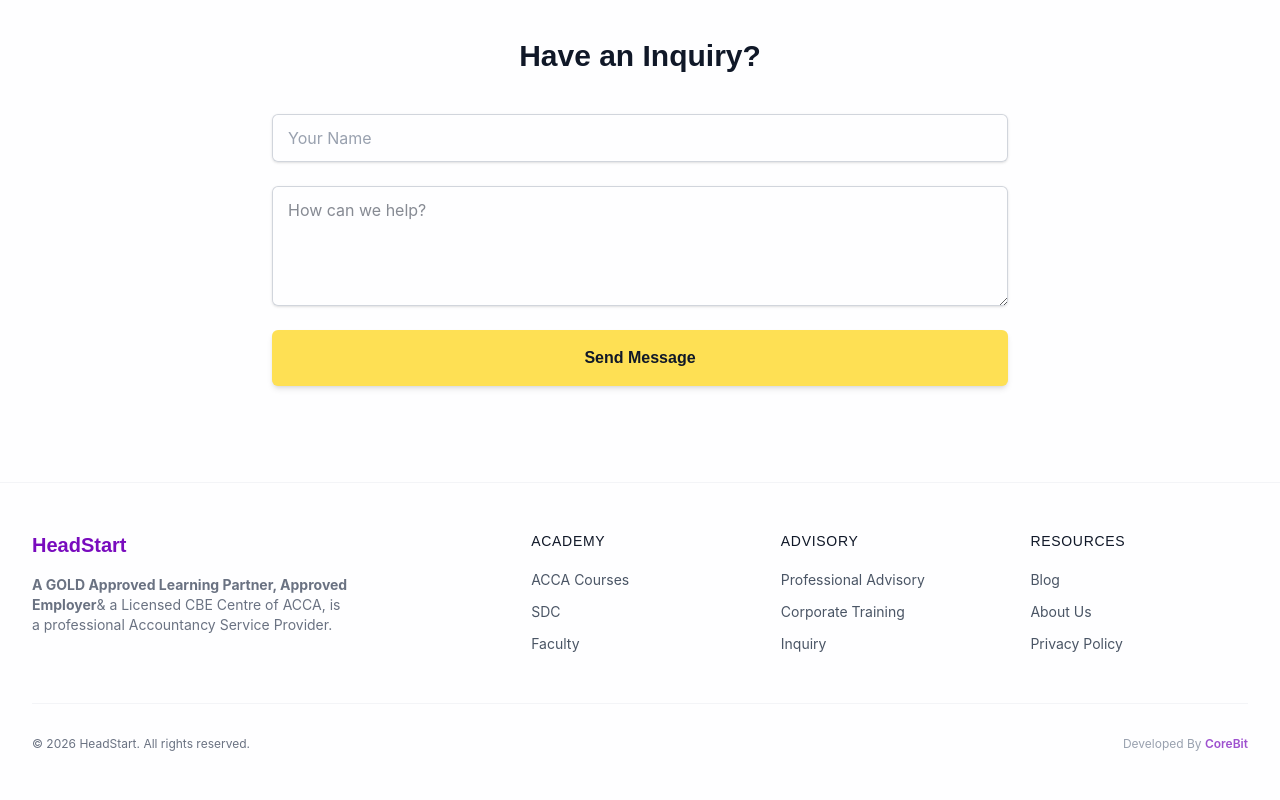
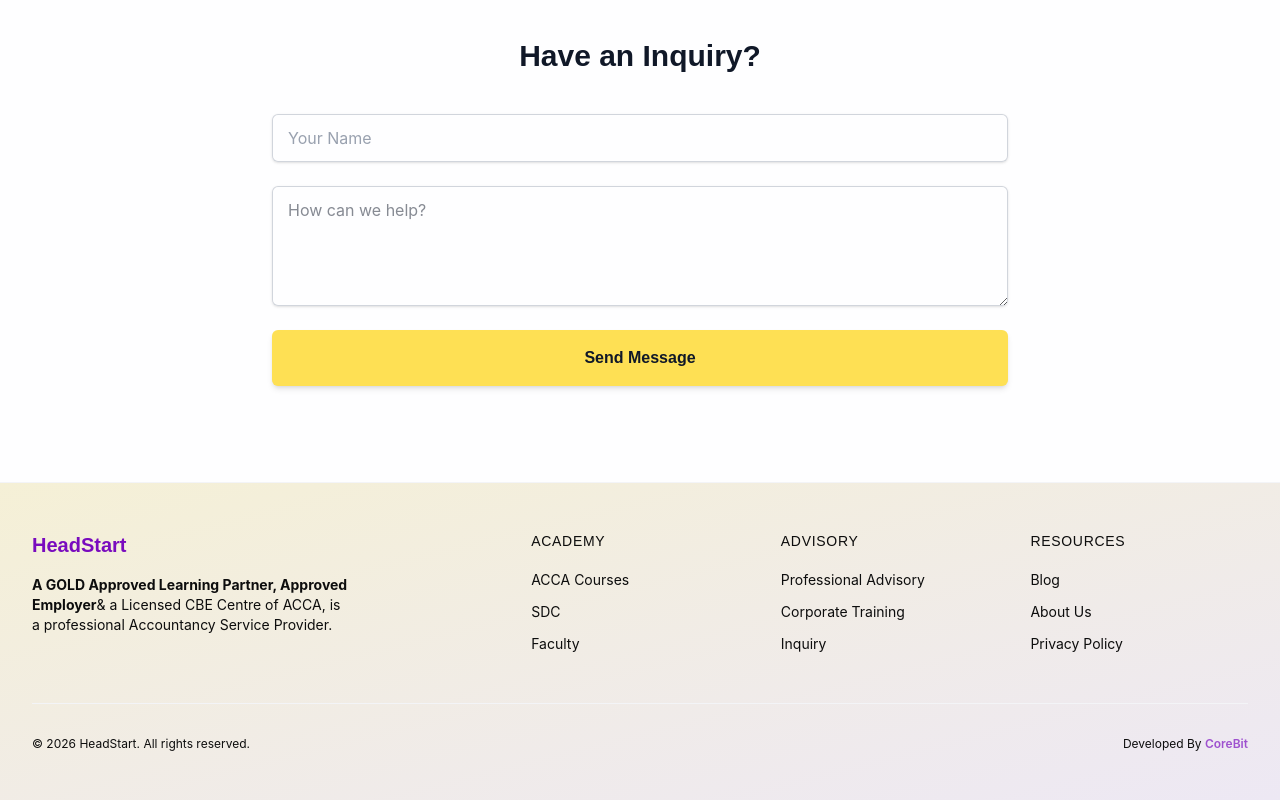
Before and after one commit to corebit-bd/headstart, a Next.js app in the folder frontend/: page / in a window 1280 px wide. Shown: the part 2990-3790 px from the top of the page. Built offline with nearby package versions, Linux system fonts and the light colour scheme.

Commit message:
feature : Created Footer Component

```diff
--- a/frontend/src/components/layout/Footer.tsx
+++ b/frontend/src/components/layout/Footer.tsx
@@ -4,7 +4,7 @@ export default function Footer() {
   const currentYear = new Date().getFullYear();
 
   return (
-    <footer className="border-t border-brand-grey-1000 bg-brand-grey-50">
+    <footer className="border-t border-brand-grey-1000 bg-linear-to-br from-brand-gold-200 to-brand-purple-50">
       <div className="mx-auto max-w-7xl px-4 py-12 sm:px-6 lg:px-8">
         <div className="grid grid-cols-2 md:grid-cols-4 lg:grid-cols-5 gap-8">
           {/* Brand Column */}
@@ -15,7 +15,7 @@ export default function Footer() {
             >
               HeadStart
             </Link>
-            <p className="mt-4 font-body text-sm text-gray-500 max-w-xs">
+            <p className="mt-4 font-body text-sm text-black-500 max-w-xs">
               <b>A GOLD Approved Learning Partner, Approved Employer</b>& a
               Licensed CBE Centre of ACCA, is a professional Accountancy Service
               Provider.
@@ -24,14 +24,14 @@ export default function Footer() {
 
           {/* Academy Links */}
           <div>
-            <h3 className="font-heading text-sm font-bold text-gray-900 uppercase tracking-wider">
+            <h3 className="font-heading text-sm font-bold text-black-900 uppercase tracking-wider">
               Academy
             </h3>
             <ul className="mt-4 space-y-2">
               <li>
                 <Link
                   href="/services/acca"
-                  className="font-body text-sm text-gray-600 hover:text-brand-purple-1000"
+                  className="font-body text-sm text-black-600 hover:text-brand-purple-1000"
                 >
                   ACCA Courses
                 </Link>
@@ -39,7 +39,7 @@ export default function Footer() {
               <li>
                 <Link
                   href="/services/sdc"
-                  className="font-body text-sm text-gray-600 hover:text-brand-purple-1000"
+                  className="font-body text-sm text-black-600 hover:text-brand-purple-1000"
                 >
                   SDC
                 </Link>
@@ -47,7 +47,7 @@ export default function Footer() {
               <li>
                 <Link
                   href="/faculty"
-                  className="font-body text-sm text-gray-600 hover:text-brand-purple-1000"
+                  className="font-body text-sm text-black-600 hover:text-brand-purple-1000"
                 >
                   Faculty
                 </Link>
@@ -57,14 +57,14 @@ export default function Footer() {
 
           {/* Advisory Links */}
           <div>
-            <h3 className="font-heading text-sm font-bold text-gray-900 uppercase tracking-wider">
+            <h3 className="font-heading text-sm font-bold text-black-900 uppercase tracking-wider">
               Advisory
             </h3>
             <ul className="mt-4 space-y-2">
               <li>
                 <Link
                   href="/services/advisory"
-                  className="font-body text-sm text-gray-600 hover:text-brand-purple-1000"
+                  className="font-body text-sm text-black-600 hover:text-brand-purple-1000"
                 >
                   Professional Advisory
                 </Link>
@@ -72,7 +72,7 @@ export default function Footer() {
               <li>
                 <Link
                   href="/services/trainings"
-                  className="font-body text-sm text-gray-600 hover:text-brand-purple-1000"
+                  className="font-body text-sm text-black-600 hover:text-brand-purple-1000"
                 >
                   Corporate Training
                 </Link>
@@ -80,7 +80,7 @@ export default function Footer() {
               <li>
                 <Link
                   href="/contact"
-                  className="font-body text-sm text-gray-600 hover:text-brand-purple-1000"
+                  className="font-body text-sm text-black-600 hover:text-brand-purple-1000"
                 >
                   Inquiry
                 </Link>
@@ -90,14 +90,14 @@ export default function Footer() {
 
           {/* Useful Links */}
           <div>
-            <h3 className="font-heading text-sm font-bold text-gray-900 uppercase tracking-wider">
+            <h3 className="font-heading text-sm font-bold text-black-900 uppercase tracking-wider">
               Resources
             </h3>
             <ul className="mt-4 space-y-2">
               <li>
                 <Link
                   href="/blog"
-                  className="font-body text-sm text-gray-600 hover:text-brand-purple-1000"
+                  className="font-body text-sm text-black-600 hover:text-brand-purple-1000"
                 >
                   Blog
                 </Link>
@@ -105,7 +105,7 @@ export default function Footer() {
               <li>
                 <Link
                   href="/about"
-                  className="font-body text-sm text-gray-600 hover:text-brand-purple-1000"
+                  className="font-body text-sm text-black-600 hover:text-brand-purple-1000"
                 >
                   About Us
                 </Link>
@@ -113,7 +113,7 @@ export default function Footer() {
               <li>
                 <Link
                   href="/privacy"
-                  className="font-body text-sm text-gray-600 hover:text-brand-purple-1000"
+                  className="font-body text-sm text-black-600 hover:text-brand-purple-1000"
                 >
                   Privacy Policy
                 </Link>
@@ -124,10 +124,10 @@ export default function Footer() {
 
         {/* Bottom Bar */}
         <div className="mt-12 border-t border-brand-grey-1000 pt-8 flex flex-col md:flex-row justify-between items-center gap-4">
-          <p className="font-body text-xs text-gray-500">
+          <p className="font-body text-xs text-black-500">
             © {currentYear} HeadStart. All rights reserved.
           </p>
-          <p className="font-body text-xs text-gray-400">
+          <p className="font-body text-xs text-black-400">
             Developed By{" "}
             <span className="font-semibold text-brand-purple-700">CoreBit</span>
           </p>
```
